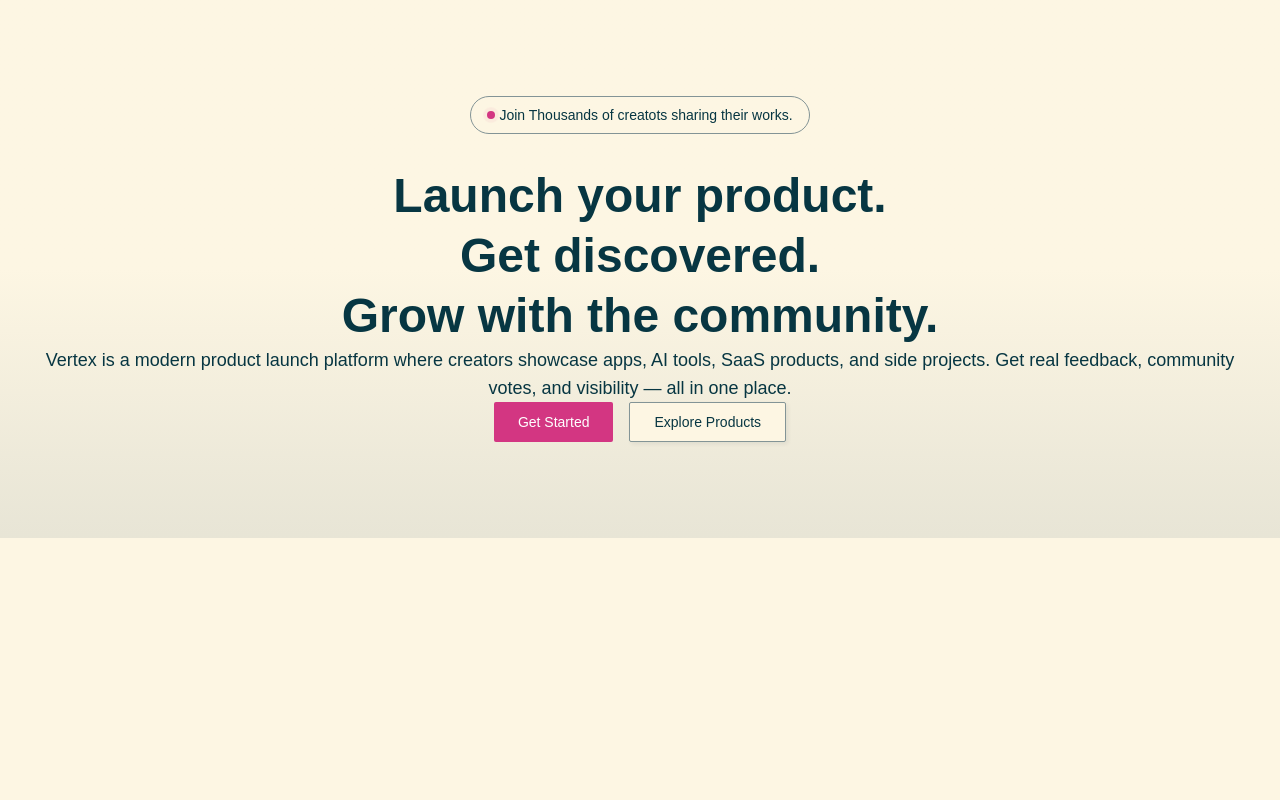
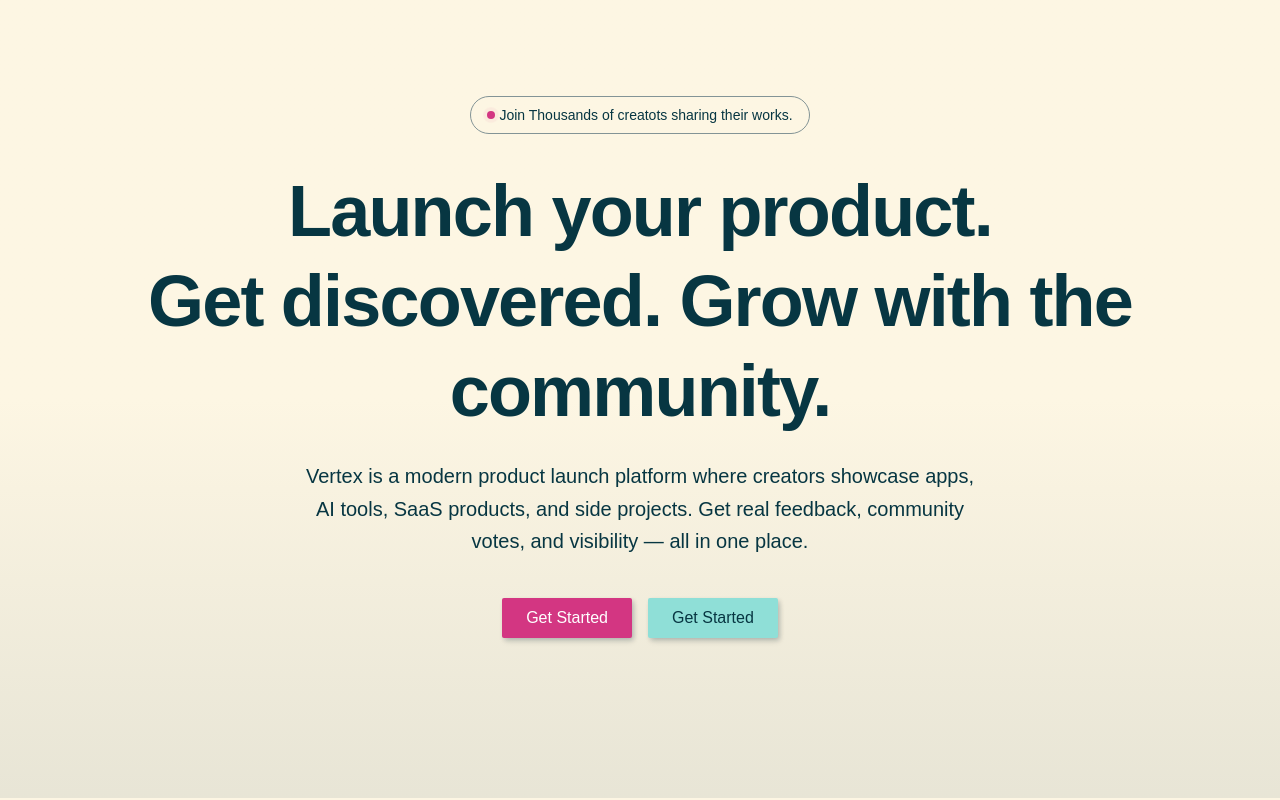
Before and after one commit to bijaya-dev07/Vertex, a Next.js app in the folder vertex/: page / in a window 1280 px wide. Built offline with nearby package versions, Linux system fonts and the light colour scheme.

Commit message:
feat: enhance HeroSection with improved layout and navigation links

```diff
--- a/vertex/components/ui/landing-page/hero-section.tsx
+++ b/vertex/components/ui/landing-page/hero-section.tsx
@@ -1,5 +1,6 @@
 import { Badge } from "@/components/ui/badge";
 import { Button } from "@/components/ui/button";
+import Link from "next/link";
 
 export default function HeroSection() {
   const LiveBadge = () => {
@@ -13,7 +14,9 @@
           <span className="animate-ping absolute inline-flex h-full w-full rounded-full bg-primary opacity-75"></span>{" "}
           <span className="relative inline-flex rounded-full h-2 w-2 bg-primary"></span>
         </span>
-        Join Thousands of creatots sharing their works.
+        <span className="text-muted-foreground">
+          Join Thousands of creatots sharing their works.
+        </span>
       </Badge>
     );
   };
@@ -24,24 +27,29 @@
           <div className="flex flex-col items-center justify-center lg:py-24 py-12 text-center">
             <LiveBadge />
 
-            <h1 className="text-4xl md:text-5xl font-bold leading-tight">
+            <h1 className="text-5xl sm:text-6xl lg:text-7xl font-bold tracking-tight leading-tight mb-6 max-w-5xl">
               Launch your product.
               <br />
-              Get discovered.
-              <br />
-              Grow with the community.
+              Get discovered. Grow with the community.
             </h1>
 
-            <p className="text-muted-foreground text-lg">
+            <p className="text-muted-foreground text-lg sm:text-xl mb-10 max-w-2xl leading-relaxed">
               Vertex is a modern product launch platform where creators showcase
               apps, AI tools, SaaS products, and side projects. Get real
               feedback, community votes, and visibility — all in one place.
             </p>
 
-            <div className="flex gap-4">
-              <Button size="lg">Get Started</Button>
-              <Button size="lg" variant="outline">
-                Explore Products
+            <div className="flex flex-col sm:flex-row gap-4 mb-16">
+              <Button asChild className="text-base px-6 shadow-lg" size="lg">
+                <Link href="/submit">Get Started</Link>
+              </Button>
+              <Button
+                variant="secondary"
+                asChild
+                className="text-base px-6 shadow-lg"
+                size="lg"
+              >
+                <Link href="/submit">Get Started</Link>
               </Button>
             </div>
           </div>
```
